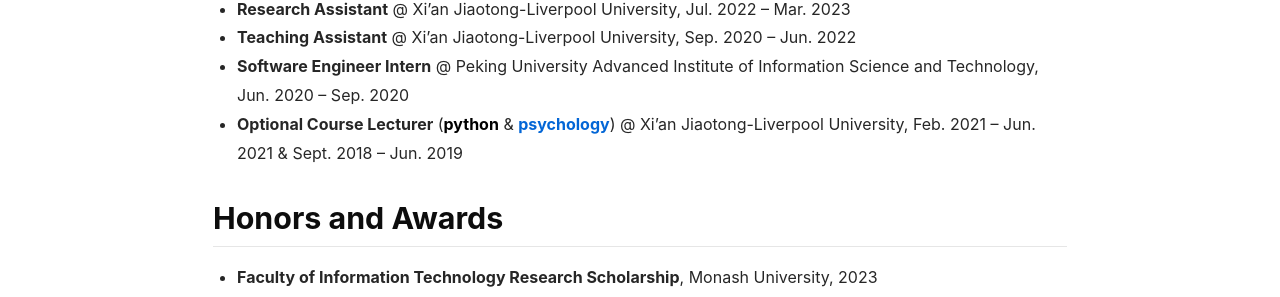
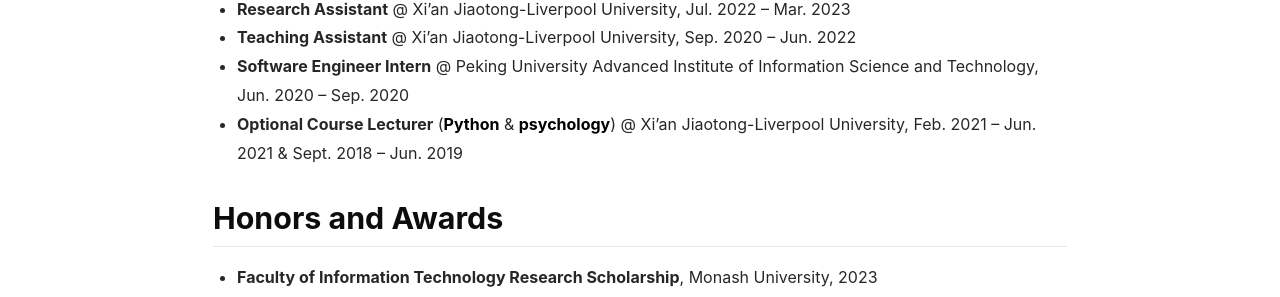
Before and after one commit to Donkequan/Donkequan.github.io, a Jekyll site: the page built from about.md, in a window 1280 px wide. Shown: the part 704-1001 px from the top of the page. Built offline with Jekyll 4.4.1, drawn with Linux system fonts in a browser that asks for light colours; nearby versions of some CDN libraries.

Commit message:
Update about.md

```diff
--- a/about.md
+++ b/about.md
@@ -27,7 +27,7 @@
 - **Research Assistant** @ Xi'an Jiaotong-Liverpool University, Jul. 2022 -- Mar. 2023
 - **Teaching Assistant** @ Xi'an Jiaotong-Liverpool University, Sep. 2020 -- Jun. 2022
 - **Software Engineer Intern** @ Peking University Advanced Institute of Information Science and Technology, Jun. 2020 -- Sep. 2020
-- **Optional Course Lecturer** ([<font color="black">python</font>](https://hdk-certificate.oss-cn-beijing.aliyuncs.com/Python%20Certificate.pdf) & [psychology](https://hdk-certificate.oss-cn-beijing.aliyuncs.com/Love%20certificate.pdf)) @ Xi'an Jiaotong-Liverpool University, Feb. 2021 -- Jun. 2021 & Sept. 2018 -- Jun. 2019
+- **Optional Course Lecturer** ([<font color="black">Python</font>](https://hdk-certificate.oss-cn-beijing.aliyuncs.com/Python%20Certificate.pdf) & [<font color="black">psychology</font>](https://hdk-certificate.oss-cn-beijing.aliyuncs.com/Love%20certificate.pdf)) @ Xi'an Jiaotong-Liverpool University, Feb. 2021 -- Jun. 2021 & Sept. 2018 -- Jun. 2019
 
 ## Honors and Awards
 
```
